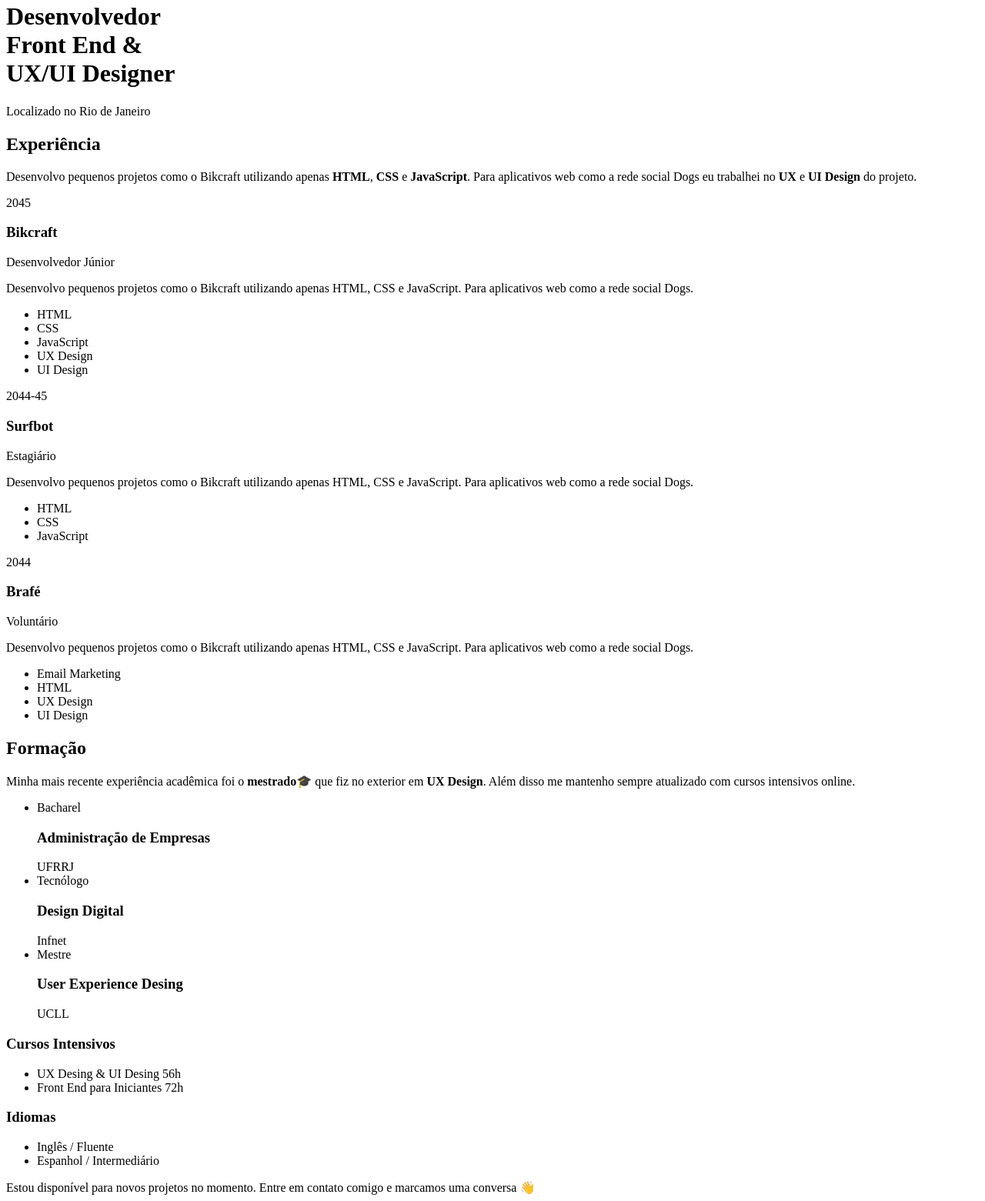
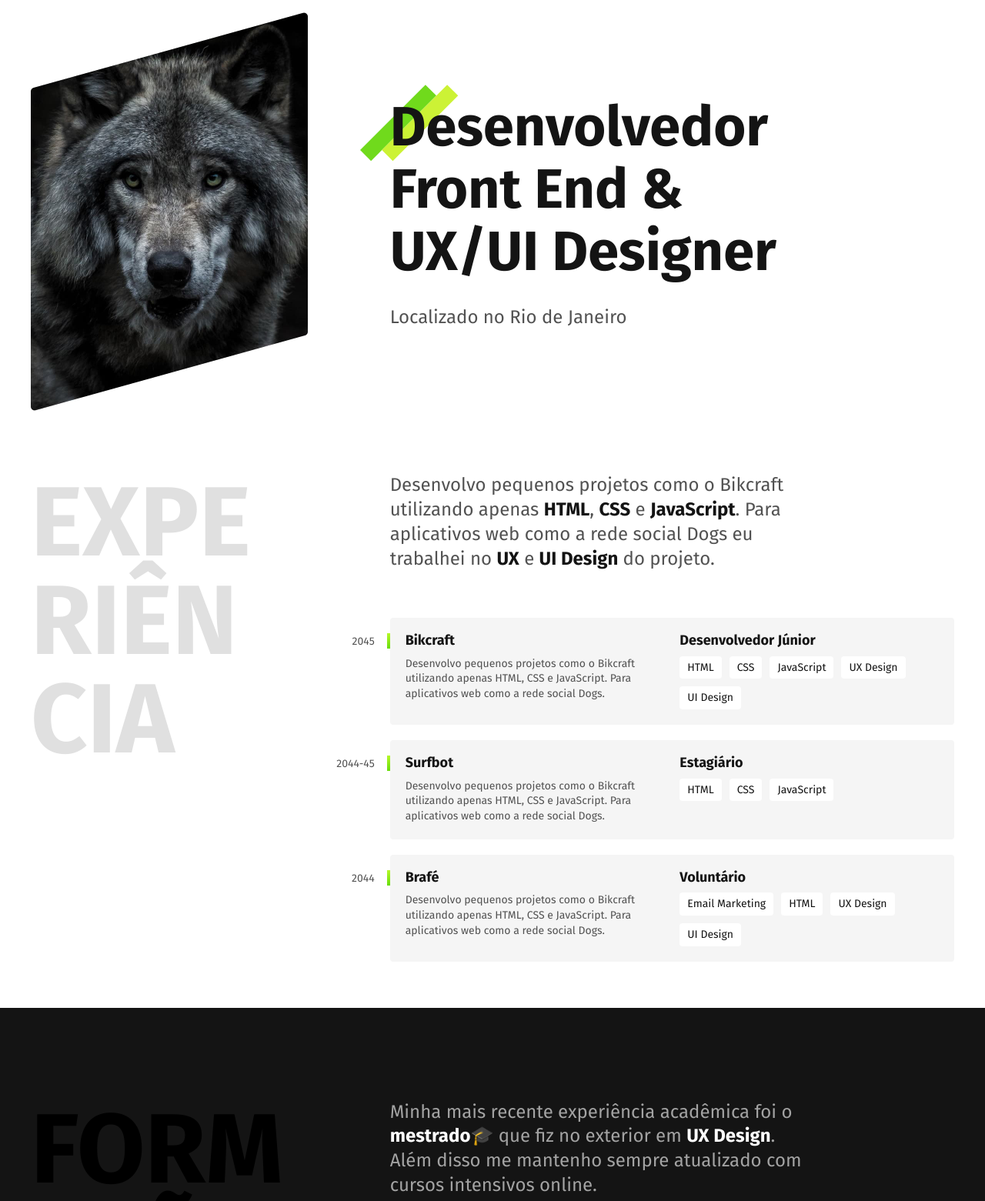
Before and after one commit to ssadoraa/Portfolio-Isadora, a plain HTML site: page index.html in a window 1280 px wide. Shown: the part 148-1709 px from the top of the page at 77% size. Drawn offline with Linux system fonts and the light colour scheme; the site is published under a folder, as on GitHub Pages, so addresses that start at the root find nothing.

Commit message:
consertando endereço de css

```diff
--- a/css/educations.css
+++ b/css/educations.css
@@ -18,7 +18,7 @@
     display: block;
     width: 130px;
     height: 100px;
-    background: url("/img/detalhe.svg") no-repeat center;
+    background: url("../img/detalhe.svg") no-repeat center;
     position: absolute;
     bottom: -50px;
     left: 20px;
@@ -112,11 +112,11 @@
 }
 
 .course h3::before {
-    background: url("/img/cursos.svg") no-repeat center center;
+    background: url("../img/cursos.svg") no-repeat center center;
 }
 
 .languages h3::before {
-    background: url("/img/idiomas.svg") no-repeat center center;
+    background: url("../img/idiomas.svg") no-repeat center center;
 }
 
 .extra-formation li {
--- a/css/introduction.css
+++ b/css/introduction.css
@@ -20,7 +20,7 @@
     display: block;
     width: 130px;
     height: 100px;
-    background: url("/img/detalhe.svg") no-repeat center;
+    background: url("../img/detalhe.svg") no-repeat center;
     position: absolute;
     top: -15px;
     left: -40px;
--- a/index.html
+++ b/index.html
@@ -4,18 +4,18 @@
 <head>
     <meta charset="UTF-8">
     <meta name="viewport" content="width=device-width, initial-scale=1.0">
+    <title>Lobo - Desenvolvedor e Designer</title>
     <meta name="description" content="Desenvolvedor Front End">
-    <title>Lobo - Desenvolvedor e Designer</title>
-    <link rel="icon" href="/favicon.svg" type="image/svg+xml">
+    <link rel="icon" href="./favicon.svg" type="image/svg+xml">
     <link rel="preconnect" href="https://fonts.googleapis.com">
     <link rel="preconnect" href="https://fonts.gstatic.com" crossorigin>
     <link href="https://fonts.googleapis.com/css2?family=Fira+Sans:wght@400;700&display=swap" rel="stylesheet">
-    <link rel="stylesheet" href="/css/style.min.css">
+    <link rel="stylesheet" href="./css/style.css">
 </head>
 
 <body>
     <header class="header">
-        <img src="/img/marca.svg" alt="Lobo" width="104" height="38">
+        <img src="./img/marca.svg" alt="Lobo" width="104" height="38">
         <nav aria-label="primária">
             <ul class="menu-header">
                 <li><a href="#experiences">Experiência</a></li>
@@ -26,7 +26,7 @@
     </header>
 
     <main class="beggining">
-        <img src="/img/perfil.jpg" alt="Imagem Perfil" width="360" height="520">
+        <img src="./img/perfil.jpg" alt="Imagem Perfil" width="360" height="520">
         <div>
             <h1>Desenvolvedor<br>Front End &<br>UX/UI Designer</h1>
             <p>Localizado no Rio de Janeiro</p>
```
